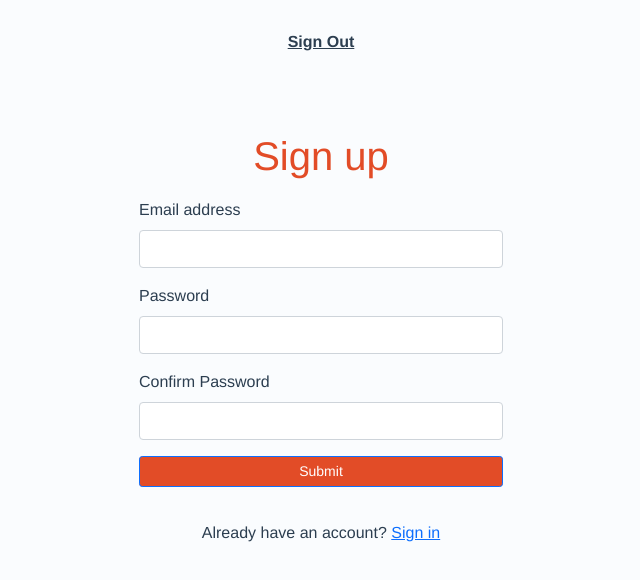
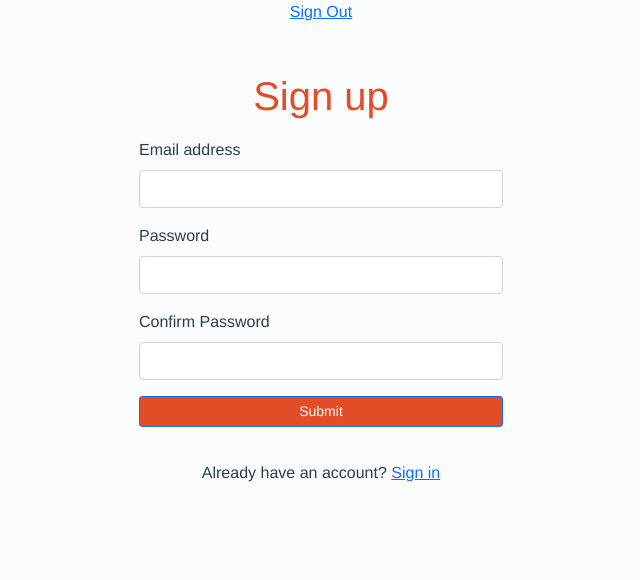
Before and after one commit to jeffstienstra/new_human_survey_vue, a Vue app: page / in a window 1280 px wide. Shown: the top 580 px of the page, without its empty margins (319-959 px from the left). Built offline with nearby package versions, Linux system fonts and the light colour scheme.

Commit message:
a commit just to make my heart happy

```diff
--- a/src/App.vue
+++ b/src/App.vue
@@ -1,10 +1,6 @@
 <template>
   <div id="app">
-    <div id="nav">
-      <!-- <router-link to="/signin">Sign In</router-link> -->
-
-      <router-link to="/signout">Sign Out</router-link>
-    </div>
+    <router-link to="/signout">Sign Out</router-link>
     <router-view />
   </div>
 </template>
```
